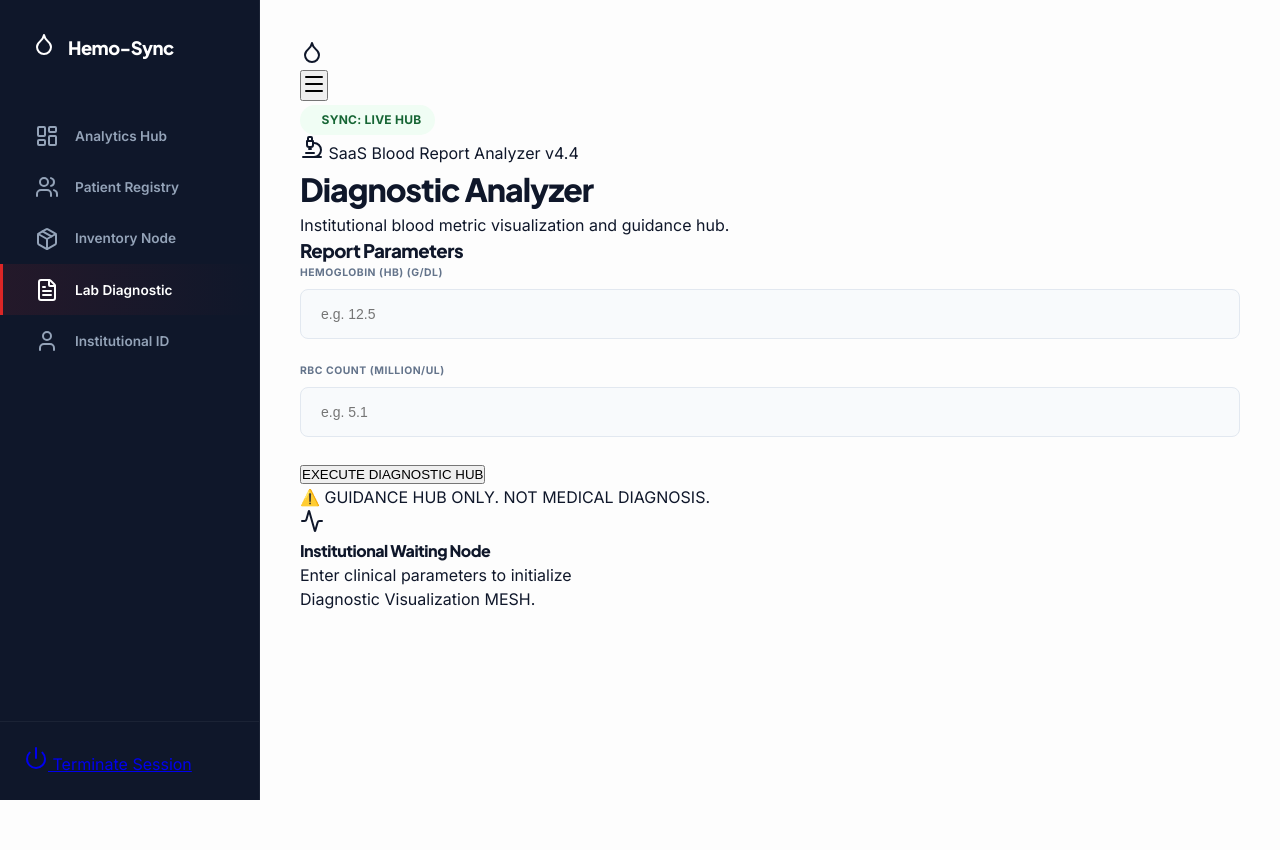
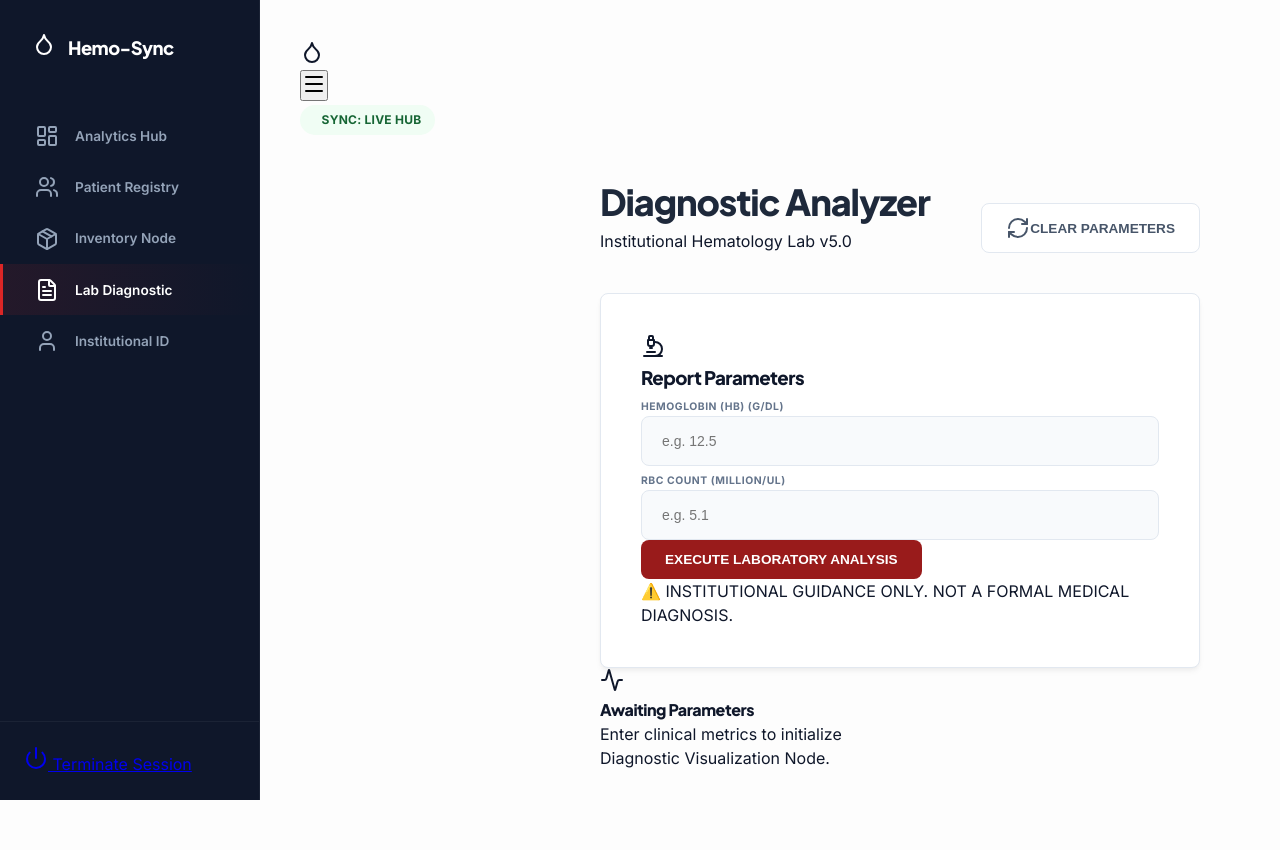
Before and after one commit to ShrutiTiwari2005/Blood_bank, a Flask app: page /report_analyzer in a window 1280 px wide. Before the commit the page ends 800 px from the top, so only its background shows below. Run offline with Flask 3, Linux system fonts and the light colour scheme; the visitor is signed in with stand-in values (Sample User, id 1); data that the repository does not hold is empty; some libraries are stand-ins or nearby versions.

Commit message:
ui: Finalized Diagnostic Lab visual inference design

```diff
--- a/app/templates/report_analyzer.html
+++ b/app/templates/report_analyzer.html
@@ -2,16 +2,19 @@
 
 {% block content %}
 
-<div class="max-w-7xl mx-auto residency-high p-8 vibrancy-medium reveal active">
+<!-- v5.0 HEMO-SYNC Lab Diagnostic Hub -->
+<div class="main-content reveal active">
 
-    <div class="flex items-end justify-between mb-16">
+    <!-- Header Protocol -->
+    <div class="section-header">
         <div>
-            <div class="v4-pill bg-slate-900 text-white mb-6 w-fit border-none shadow-xl">
-                <i data-lucide="microscope" size="14" class="text-emerald-500"></i>
-                <span class="tracking-widest capitalize">SaaS Blood Report Analyzer v4.4</span>
-            </div>
-            <h1 class="text-6xl font-black tracking-tighter text-slate-800">Diagnostic Analyzer</h1>
-            <p class="text-slate-500 mt-4 text-xl font-medium opacity-80">Institutional blood metric visualization and guidance hub.</p>
+            <h1 class="section-title tracking-tighter">Diagnostic Analyzer</h1>
+            <p class="text-sm font-medium text-slate-400 mt-2 tracking-wide uppercase">Institutional Hematology Lab v5.0</p>
+        </div>
+        <div class="flex gap-4">
+            <button onclick="location.reload()" class="btn-hemo btn-secondary px-8 py-3.5 text-[10px] font-black tracking-widest shadow-sm">
+                <i data-lucide="refresh-cw" class="mr-3" size="14"></i> CLEAR PARAMETERS
+            </button>
         </div>
     </div>
 
@@ -19,80 +22,91 @@
 
         <!-- Left: Diagnostic Input -->
         <div class="col-span-12 lg:col-span-4">
-            <div class="luxury-card p-10 shadow-2xl border-t-8 border-t-emerald-500">
-                <h3 class="text-xl font-black text-slate-800 mb-8 tracking-tight">Report Parameters</h3>
+            <div class="clinical-card border-t-8 border-t-red-800">
+                <div class="flex items-center gap-4 mb-8">
+                    <div class="h-10 w-10 bg-red-50 rounded-xl flex items-center justify-center">
+                        <i data-lucide="microscope" class="text-red-700" size="20"></i>
+                    </div>
+                    <h3 class="text-xl font-bold text-slate-800 tracking-tight">Report Parameters</h3>
+                </div>
 
                 <form method="POST" class="space-y-8">
                     <input type="hidden" name="csrf_token" value="{{ csrf_token() }}">
 
-                    <div class="form-group">
-                        <label class="text-[10px] uppercase font-black tracking-widest text-slate-400 mb-3 block">Hemoglobin (Hb) (g/dL)</label>
-                        <input type="number" step="0.1" name="hb" class="input-elite h-14" placeholder="e.g. 12.5" required value="{{ analysis.hb if analysis else '' }}">
+                    <div class="space-y-2">
+                        <label class="text-[10px] uppercase font-black tracking-widest text-slate-400 ml-1">Hemoglobin (Hb) (g/dL)</label>
+                        <input type="number" step="0.1" name="hb"
+                            class="w-full bg-slate-50 border border-slate-100 rounded-xl p-5 text-sm font-bold text-slate-800 focus:outline-none focus:border-red-500 transition-all"
+                            placeholder="e.g. 12.5" required value="{{ analysis.hb if analysis else '' }}">
                     </div>
 
-                    <div class="form-group">
-                        <label class="text-[10px] uppercase font-black tracking-widest text-slate-400 mb-3 block">RBC Count (Million/uL)</label>
-                        <input type="number" step="0.01" name="rbc" class="input-elite h-14" placeholder="e.g. 5.1" required value="{{ analysis.rbc if analysis else '' }}">
+                    <div class="space-y-2">
+                        <label class="text-[10px] uppercase font-black tracking-widest text-slate-400 ml-1">RBC Count (Million/uL)</label>
+                        <input type="number" step="0.01" name="rbc"
+                            class="w-full bg-slate-50 border border-slate-100 rounded-xl p-5 text-sm font-bold text-slate-800 focus:outline-none focus:border-red-500 transition-all"
+                            placeholder="e.g. 5.1" required value="{{ analysis.rbc if analysis else '' }}">
                     </div>
 
-                    <button type="submit" class="w-full btn-elite btn-primary py-5 text-sm shadow-xl shadow-emerald-500/20 tracking-widest">
-                        EXECUTE DIAGNOSTIC HUB
+                    <button type="submit" class="w-full btn-hemo py-5 text-[10px] font-black tracking-widest shadow-xl">
+                        EXECUTE LABORATORY ANALYSIS
                     </button>
 
-                    <p class="text-[9px] font-black text-slate-300 uppercase text-center mt-6 tracking-widest">
-                        ⚠️ GUIDANCE HUB ONLY. NOT MEDICAL DIAGNOSIS.
-                    </p>
+                    <div class="mt-8 p-4 bg-amber-50 rounded-xl border border-amber-100">
+                        <p class="text-[9px] font-black text-amber-700 uppercase text-center tracking-widest">
+                            ⚠️ INSTITUTIONAL GUIDANCE ONLY. NOT A FORMAL MEDICAL DIAGNOSIS.
+                        </p>
+                    </div>
                 </form>
             </div>
         </div>
 
-        <!-- Right: Visualization & Explanation -->
+        <!-- Right: Visualization & Interpretation -->
         <div class="col-span-12 lg:col-span-8">
             {% if analysis %}
-            <div class="space-y-8 animate-in slide-in-from-bottom duration-500">
+            <div class="space-y-8">
 
                 <!-- Clinical Visualization Node -->
-                <div class="luxury-card p-10 reveal active">
-                    <div class="flex items-center justify-between mb-10 border-b border-slate-50 pb-6">
-                        <h5 class="text-[10px] font-black uppercase tracking-[0.2em] text-slate-400">Institutional Diagnostic Visualization</h5>
-                        <div class="v4-pill bg-emerald-50 text-emerald-600 border-none text-[8px] font-black">CONSISTENT MESH</div>
+                <div class="clinical-card">
+                    <div class="flex items-center justify-between mb-12 border-b border-slate-50 pb-6">
+                        <h5 class="text-[10px] font-black uppercase tracking-[0.2em] text-slate-400">Hematology Metric Visualization</h5>
+                        <div class="hemo-pill pill-green border border-green-50">SYNC: LIVE</div>
                     </div>
 
                     <div class="h-64 relative mb-12">
-                        <canvas id="medicalChart"></canvas>
+                        <canvas id="hemoLabChart"></canvas>
                     </div>
 
                     <div class="grid grid-cols-2 gap-8 text-center pt-8 border-t border-slate-50">
                         <div>
                             <div class="text-[9px] font-black text-slate-400 uppercase tracking-widest mb-2">Hb Status</div>
-                            <div class="text-2xl font-black {{ 'text-red-500' if analysis.hb_status == 'Low' else 'text-emerald-500' }}">{{ analysis.hb_status }}</div>
+                            <div class="text-2xl font-black {{ 'text-red-700' if analysis.hb_status == 'Low' else 'text-emerald-600' }}">{{ analysis.hb_status }}</div>
                         </div>
                         <div>
                             <div class="text-[9px] font-black text-slate-400 uppercase tracking-widest mb-2">RBC Status</div>
-                            <div class="text-2xl font-black {{ 'text-red-500' if analysis.rbc_status == 'Low' else 'text-emerald-500' }}">{{ analysis.rbc_status }}</div>
+                            <div class="text-2xl font-black {{ 'text-red-700' if analysis.rbc_status == 'Low' else 'text-emerald-600' }}">{{ analysis.rbc_status }}</div>
                         </div>
                     </div>
                 </div>
 
                 <!-- Clinical Interpretation Node -->
-                <div class="p-8 bg-slate-900 rounded-[3rem] text-white reveal active">
+                <div class="p-10 bg-slate-900 rounded-[2rem] text-white">
                     <div class="flex items-center gap-6 mb-8">
-                        <div class="h-12 w-12 bg-emerald-500 rounded-2xl flex items-center justify-center">
+                        <div class="h-12 w-12 bg-red-700 rounded-2xl flex items-center justify-center">
                             <i data-lucide="info" class="text-white"></i>
                         </div>
                         <div>
-                            <div class="text-[10px] font-black uppercase text-slate-400 tracking-widest">Architectural Clinical Interpretation</div>
+                            <div class="text-[10px] font-black uppercase text-slate-400 tracking-widest">Architectural Guidance Protocol</div>
                             <h4 class="text-xl font-black tracking-tight">Diagnostic Summary</h4>
                         </div>
                     </div>
 
-                    <p class="text-slate-300 text-lg font-medium leading-relaxed mb-6 opacity-90">
+                    <p class="text-slate-300 text-lg font-medium leading-relaxed mb-8 opacity-90">
                         {{ analysis.clinical_guidance }}
                     </p>
 
                     <div class="flex items-center gap-4 p-5 bg-white/5 rounded-2xl border border-white/10">
-                        <i data-lucide="shield-check" class="text-emerald-500" size="18"></i>
-                        <span class="text-[9px] font-black uppercase tracking-widest text-slate-400">Validated by Institutional GxP Protocol v4.4</span>
+                        <i data-lucide="shield-check" class="text-red-500" size="18"></i>
+                        <span class="text-[9px] font-black uppercase tracking-widest text-slate-500">Validated by Hemo-Sync Diagnostic Engine v5.0</span>
                     </div>
                 </div>
 
@@ -100,25 +114,24 @@
 
             <script src="https://cdn.jsdelivr.net/npm/chart.js"></script>
             <script>
-                const ctx = document.getElementById('medicalChart').getContext('2d');
+                lucide.createIcons();
+                const ctx = document.getElementById('hemoLabChart').getContext('2d');
                 new Chart(ctx, {
                     type: 'bar',
                     data: {
                         labels: ['Hemoglobin (g/dL)', 'RBC (Million/uL)'],
                         datasets: [{
-                            label: 'Your Metrics',
+                            label: 'Institutional Metrics',
                             data: [{{ analysis.hb }}, {{ analysis.rbc }}],
-                            backgroundColor: ['rgba(16, 185, 129, 0.8)', 'rgba(59, 130, 246, 0.8)'],
-                            borderColor: ['#10b981', '#3b82f6'],
-                            borderWidth: 2,
-                            borderRadius: 12
+                            backgroundColor: ['#991B1B', '#1E293B'],
+                            borderRadius: 4,
+                            barThickness: 48
                         }, {
-                            label: 'Normal Threshold',
+                            label: 'Standard Baseline',
                             data: [13.5, 5.0],
-                            backgroundColor: 'rgba(226, 232, 240, 0.5)',
-                            borderColor: '#e2e8f0',
-                            borderWidth: 1,
-                            borderRadius: 12
+                            backgroundColor: '#F1F5F9',
+                            borderRadius: 4,
+                            barThickness: 48
                         }]
                     },
                     options: {
@@ -126,7 +139,7 @@
                         maintainAspectRatio: false,
                         plugins: { legend: { display: false } },
                         scales: {
-                            y: { beginAtZero: true, grid: { display: false } },
+                            y: { beginAtZero: true, grid: { borderDash: [5, 5] }, ticks: { font: { weight: 'bold' } } },
                             x: { grid: { display: false } }
                         }
                     }
@@ -134,10 +147,11 @@
             </script>
 
             {% else %}
-            <div class="flex flex-col items-center justify-center h-full text-center py-20 opacity-40 reveal active">
+            <!-- Institutional Waiting Node -->
+            <div class="flex flex-col items-center justify-center h-full text-center py-32 opacity-20">
                 <i data-lucide="activity" class="text-slate-300 mb-8" size="80"></i>
-                <h4 class="text-xl font-black text-slate-500 tracking-tight">Institutional Waiting Node</h4>
-                <p class="text-xs font-black uppercase tracking-widest text-slate-400 mt-4 leading-relaxed">Enter clinical parameters to initialize <br> Diagnostic Visualization MESH.</p>
+                <h4 class="text-xl font-black text-slate-500 tracking-tight">Awaiting Parameters</h4>
+                <p class="text-[10px] font-black uppercase tracking-[0.3em] text-slate-400 mt-4 leading-relaxed">Enter clinical metrics to initialize <br> Diagnostic Visualization Node.</p>
             </div>
             {% endif %}
         </div>
```
